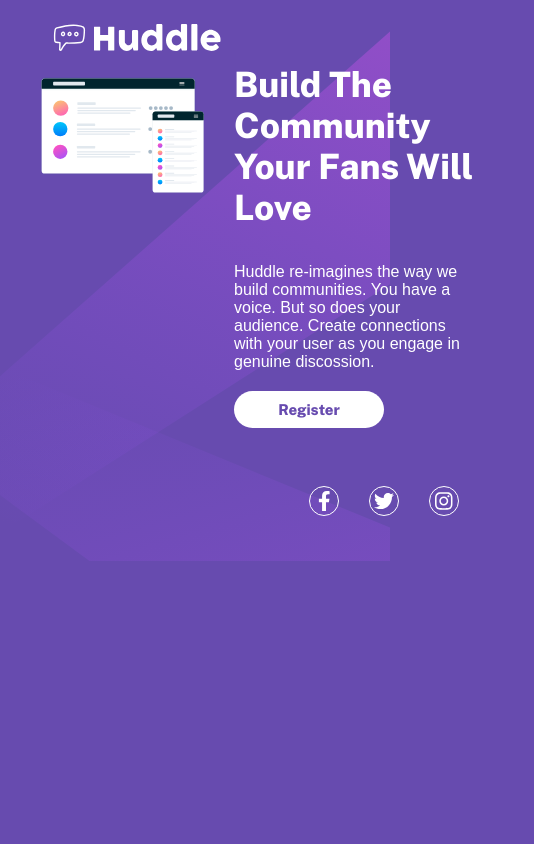
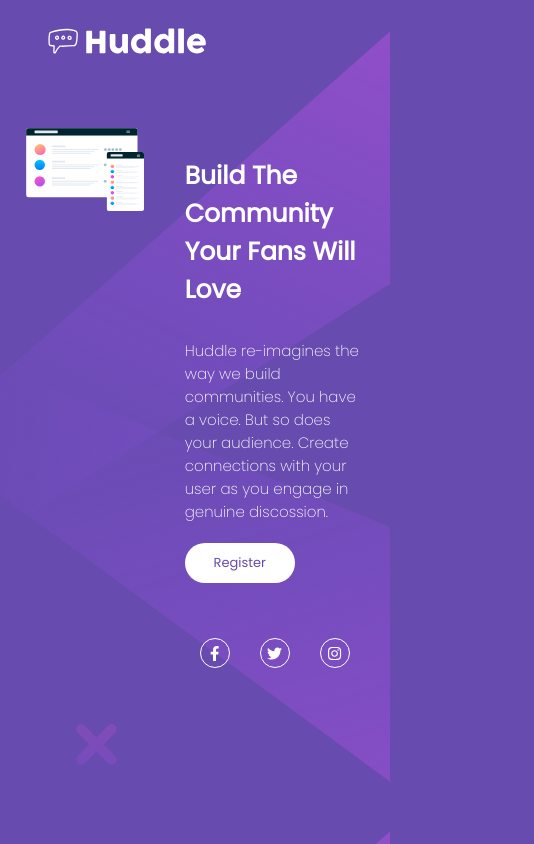
Before and after one commit to JoDez-PC/desafio-css-avancado, a plain HTML site: page index.html in a window 390 px wide. Shown: the whole page, 534 px wide, since content can reach past the window. Drawn offline with nearby package versions, Linux system fonts and the light colour scheme.

Commit message:
Correções necessárias de estrutura, estilo e responsividade.

```diff
--- a/index.html
+++ b/index.html
@@ -34,37 +34,44 @@
       crossorigin="anonymous"
       referrerpolicy="no-referrer"
     />
-
   </head>
   <body>
+    <main>
       <header class="header">
         <a href="/"><img src="src/images/logo.svg" alt="Logo da Huddle" /></a>
       </header>
-    <main class="main">
-      <div class="image">
+      <div class="main">
         <img
+          class="image"
           src="src/images/illustration-mockups.svg"
           alt="Ilustração de páginas web"
         />
-      </div>
-
+        <section class="info">
           <div class="content">
             <h1>
               Build The Community <br />
               Your Fans Will Love
             </h1>
             <p>
-          Huddle re-imagines the way we build communities. You have a voice. But
-          so does your audience. Create connections with your user as you engage
-          in genuine discossion.
+              Huddle re-imagines the way we build communities. You have a voice.
+              But so does your audience. Create connections with your user as
+              you engage in genuine discossion.
             </p>
             <a class="btn-register" href="#">Register</a>
           </div>
 
-      <div class="social">
+          <ul class="social">
+            <li>
               <a href="#"><i class="fa-brands fa-facebook-f"></i></a>
+            </li>
+            <li>
               <a href="#"><i class="fa-brands fa-twitter"></i></a>
+            </li>
+            <li>
               <a href="#"><i class="fa-brands fa-instagram"></i></a>
+            </li>
+          </ul>
+        </section>
       </div>
     </main>
 
--- a/src/css/reset.css
+++ b/src/css/reset.css
@@ -1,11 +1,15 @@
-*{
-    margin: 0;
-    padding: 0;
+* {
+  margin: 0;
+  padding: 0;
 
-    box-sizing: border-box;
+  box-sizing: border-box;
 }
 
-a{
-    text-decoration: none;
-    color: black;
+a {
+  text-decoration: none;
+  color: black;
 }
+
+li {
+  list-style: none;
+}
--- a/src/css/resposive.css
+++ b/src/css/resposive.css
@@ -3,55 +3,75 @@
     background: url("../images/bg-mobile.svg") no-repeat;
   }
 
-  .main {
-    grid-template-columns: 1fr;
-    grid-template-rows: repeat(2, 22rem);
-    grid-template-areas:
-      "image"
-      "info"
-      "social";
+  main {
+    display: flex;
+    flex-direction: column;
   }
+}
 
-  .header {
-    padding-bottom: 2rem;
-  }
-
+@media (max-width: 1024px) {
   .header a img {
-    width: 10rem;
+    width: 25rem;
+    padding: 2rem 4rem 3rem;
   }
 
   .image {
-    margin-bottom: 10rem;
+    width: 55%;
+    height: 65%;
   }
 
-  .image img {
-    width: 85%;
+  .content h1 {
+    font-size: 3rem;
   }
 
-  .content {
-    padding-right: 0;
+  .content p {
+    font-size: 1.6rem;
+  }
+
+  .content .btn-register {
+    width: 12rem;
+    font-size: 1.5rem;
+  }
+
+  .social {
+    padding-top: 4rem;
+    font-size: 1.5rem;
+  }
+
+  .social a {
+    width: 3rem;
+    height: 3rem;
+  }
+}
+
+@media (max-width: 768px) {
+  .image {
+    padding: 3rem 4rem 3rem 0;
   }
 
   .content h1 {
     font-size: 2.5rem;
-    text-align: center;
-    padding-bottom: 1.5rem;
+    padding: 6rem 0 3rem;
   }
 
   .content p {
-    font-size: 1.8rem;
-    text-align: center;
-    margin: 0 2rem;
-    padding-bottom: 3rem;
+    font-size: 1.5rem;
   }
 
   .content .btn-register {
-    margin: 0 auto;
+    width: 11rem;
+    font-size: 1.3rem;
+    padding: 1rem;
   }
 
   .social {
-    height: 150px;
-    margin: 0 auto;
+    padding-top: 4rem;
     font-size: 1.5rem;
   }
+
+  .social a {
+    width: 3rem;
+    height: 3rem;
+  }
+
 }
--- a/src/css/style.css
+++ b/src/css/style.css
@@ -1,73 +1,66 @@
 html {
   font-size: 62.5%;
-  max-width: 1440px;
-  font-family: "Poppins", sans-serif;
-  font-family: "Public Sans", sans-serif;
   background-color: var(--color-tema);
 }
 
 body {
   background: url("../images/bg-desktop.svg");
-  background: cover no-repeat;
+  background: cover;
+  height: 100vh;
+  font-family: "Poppins", sans-serif;
 }
 
 .header a img {
-  width: 18rem;
-  margin: 1.5rem 4.5rem;
+  width: 30rem;
+  padding: 3rem 5rem 6rem;
 }
 
 .main {
-  display: grid;
-  grid-template-areas:
-    "image info"
-    ". social";
-  grid-template-columns: 60% auto;
-  grid-template-rows: 70% auto;
+  display: flex;
+  justify-content: center;
+  padding: 0 5rem;
 }
 
 .image {
-  grid-area: image;
-}
-.image {
-  margin-left: 4rem;
+  padding: 0 8rem 6rem 0;
+  width: 60%;
 }
 
-.image img {
-  width: 85%;
+.info {
+  display: flex;
+  flex-direction: column;
+  justify-content: space-between;
 }
 
 .content {
-  grid-area: info;
   display: flex;
   flex-direction: column;
   justify-content: center;
   color: #fff;
-  padding-right: 6rem;
 }
 
 .content h1 {
-  padding-bottom: 3.5rem;
-  font-size: 3.5rem;
+  padding: 4rem 0 3.5rem;
+  font-size: 4.5rem;
   font-weight: 400px;
 }
 
 .content p {
-  font-size: 1.6rem;
+  font-size: 1.9rem;
   font-weight: 100;
-  font-family: sans-serif;
   padding-bottom: 2rem;
 }
 
 .content .btn-register {
   display: flex;
-  width: 15rem;
-  padding: 1rem 0;
+  width: 20rem;
+  padding: 1.6rem;
   border-radius: 50px;
   border-style: none;
   justify-content: center;
   align-items: center;
   background-color: #fff;
-  font-size: 1.5rem;
+  font-size: 1.8rem;
   color: var(--color-tema);
   transition: 0.3s;
 }
@@ -78,12 +71,11 @@
 }
 
 .social {
-  grid-area: social;
   display: flex;
   justify-content: end;
   align-items: end;
   font-size: 2rem;
-  padding: 3rem 6rem;
+  padding-top: 10rem;
 }
 
 .social a {
@@ -95,8 +87,8 @@
   transition: 0.3s;
   border: 1px solid;
   border-radius: 50px;
-  height: 3rem;
-  width: 3rem;
+  height: 4rem;
+  width: 4rem;
 }
 
 .social a:hover {
```
Lines whose indentation alone changed are shown as unchanged.
